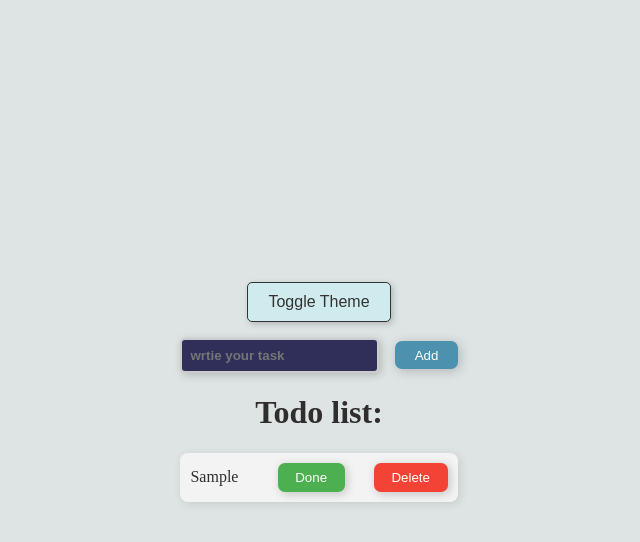
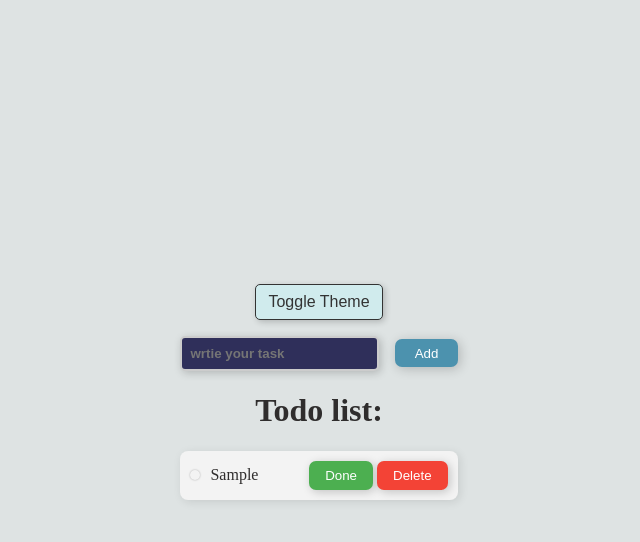
Before and after one commit to Merlin312/my-react-project, a React (Vite) app: page / in a window 1280 px wide. Both pictures are taken after typing "Sample" into the empty fields and a click on the button "Add". Shown: the top 542 px of the page, without its empty margins (321-961 px from the left). Built offline with nearby package versions, Linux system fonts and the light colour scheme.

Commit message:
added circle to todo

```diff
--- a/src/projects/todo/Todo.jsx
+++ b/src/projects/todo/Todo.jsx
@@ -5,9 +5,11 @@ import TodoItem from './components/TodoItem';
 
 const Todo = () => {
   const [todo, setTodo] = useState([]);
+  const [theme, setTheme] = useState('light');
+
   return (
     <div>
-      <TodoItem />
+      <TodoItem theme={theme} setTheme={setTheme} />
       <TodoForm todo={todo} addTodo={setTodo} />
       <TodoList todo={todo} addTodo={setTodo} />
     </div>
--- a/src/projects/todo/components/TodoItem.jsx
+++ b/src/projects/todo/components/TodoItem.jsx
@@ -1,10 +1,10 @@
 import ChangeTheme from './todoItem/ChangeTheme';
 import ComplatedButton from './todoItem/ComplatedButton';
 
-const TodoItem = () => {
+const TodoItem = ({ theme, setTheme }) => {
   return (
     <div style={{ marginBottom: '1em' }}>
-      <ChangeTheme />
+      <ChangeTheme theme={theme} setTheme={setTheme} />
       <ComplatedButton />
     </div>
   );
--- a/src/projects/todo/components/TodoList.jsx
+++ b/src/projects/todo/components/TodoList.jsx
@@ -22,21 +22,39 @@ const TodoList = ({ todo, addTodo }) => {
       <ul>
         {todo.map((todos, index) => {
           return (
-            <li key={index}>
+            <li
+              key={index}
+              style={{
+                textDecoration: todos.completed ? 'line-through' : 'none',
+              }}
+            >
+              <div>
+                <span
+                  className="circle"
+                  style={{
+                    backgroundColor: todos.completed
+                      ? '#4CAF50'
+                      : 'transparent',
+                  }}
+                ></span>
+
                 {todos.text}
+              </div>
+
+              <div>
                 <button
                   className="btnDone"
                   onClick={() => handleCompleted(index)}
                 >
                   {todos.completed ? 'Undo' : 'Done'}
                 </button>
-              {console.log(todos.completed)}
                 <button
                   className="delete-button"
                   onClick={() => handleDelete(index)}
                 >
                   Delete
                 </button>
+              </div>
             </li>
           );
         })}
--- a/src/projects/todo/components/todoItem/ChangeTheme.jsx
+++ b/src/projects/todo/components/todoItem/ChangeTheme.jsx
@@ -1,9 +1,7 @@
 import { useEffect, useState } from 'react';
 import './../../style/ChangeTheme.css';
 
-const ChangeTheme = () => {
-  const [theme, setTheme] = useState('light');
-
+const ChangeTheme = ({ theme, setTheme }) => {
   const toggleTheme = () => {
     // Отримуємо оновлене значення теми за допомогою функції оновлення
     setTheme((prev) => (prev === 'light' ? 'dark' : 'light'));
--- a/src/projects/todo/style/ChangeTheme.css
+++ b/src/projects/todo/style/ChangeTheme.css
@@ -3,7 +3,7 @@
   --light-bg-color: rgb(222, 227, 227);
   --light-text-color: rgb(47, 45, 45);
   --dark-bg-color: rgb(41, 45, 45);
-  --dark-text-color: antiquewhite;
+  --dark-text-color: rgb(45, 47, 72);
   --primary-color: #4caf50;
   --hover-color: #45a049;
 }
@@ -11,7 +11,7 @@
 /* Загальні стилі */
 .btnTheme {
   font-size: 16px;
-  padding: 10px 20px;
+  padding: 8px 12px;
   cursor: pointer;
   border: none;
   border-radius: 5px;
--- a/src/projects/todo/style/TodoList.css
+++ b/src/projects/todo/style/TodoList.css
@@ -13,26 +13,33 @@ li {
   padding: 10px;
   box-shadow: 2px 2px 10px rgba(0, 0, 0, 0.1);
 }
+/* Додання стилів для кружечка */
+.circle {
+  display: inline-block;
+  width: 10px; /* розмір кружечка */
+  height: 10px;
+  border-radius: 50%; /* зробити його круглим */
+  margin-right: 10px; /* відступ між кружечком та текстом завдання */
+  box-shadow: 0px 0px 2px rgba(0, 0, 0, 0.3); /* ефект тіні для кружечка */
+}
+
 .btnDone {
-  background-color: #f34336;
+  background-color: #4caf50;
   color: #fff;
-  padding: 0.45rem 1.1rem;
+  padding: 0.45rem 1rem;
   border-radius: 7px;
   border: none;
   cursor: pointer;
   box-shadow: 2px 2px 10px rgba(0, 0, 0, 0.2);
   transition: background-color 0.3s ease;
-  margin-left: 10px;
-}
-
-.btnDone {
-  background-color: #4caf50;
+  margin-left: 2px;
+  margin-right: 4px;
 }
 
 .delete-button {
   background-color: #f34336;
   color: #fff;
-  padding: 0.45rem 1.1rem;
+  padding: 0.45rem 1rem;
   border-radius: 7px;
   border: none;
   cursor: pointer;
```
Lines whose indentation alone changed are shown as unchanged.
